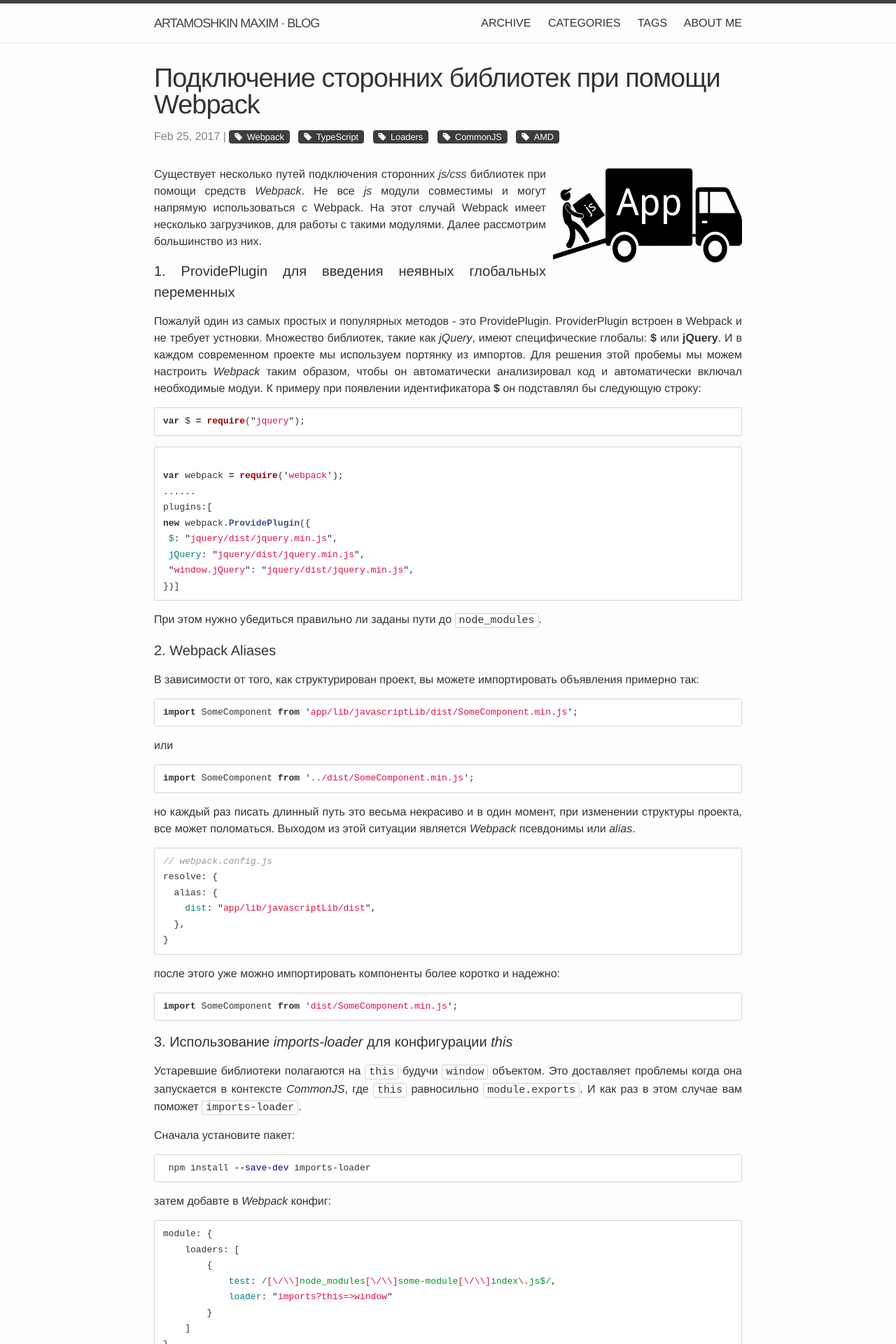
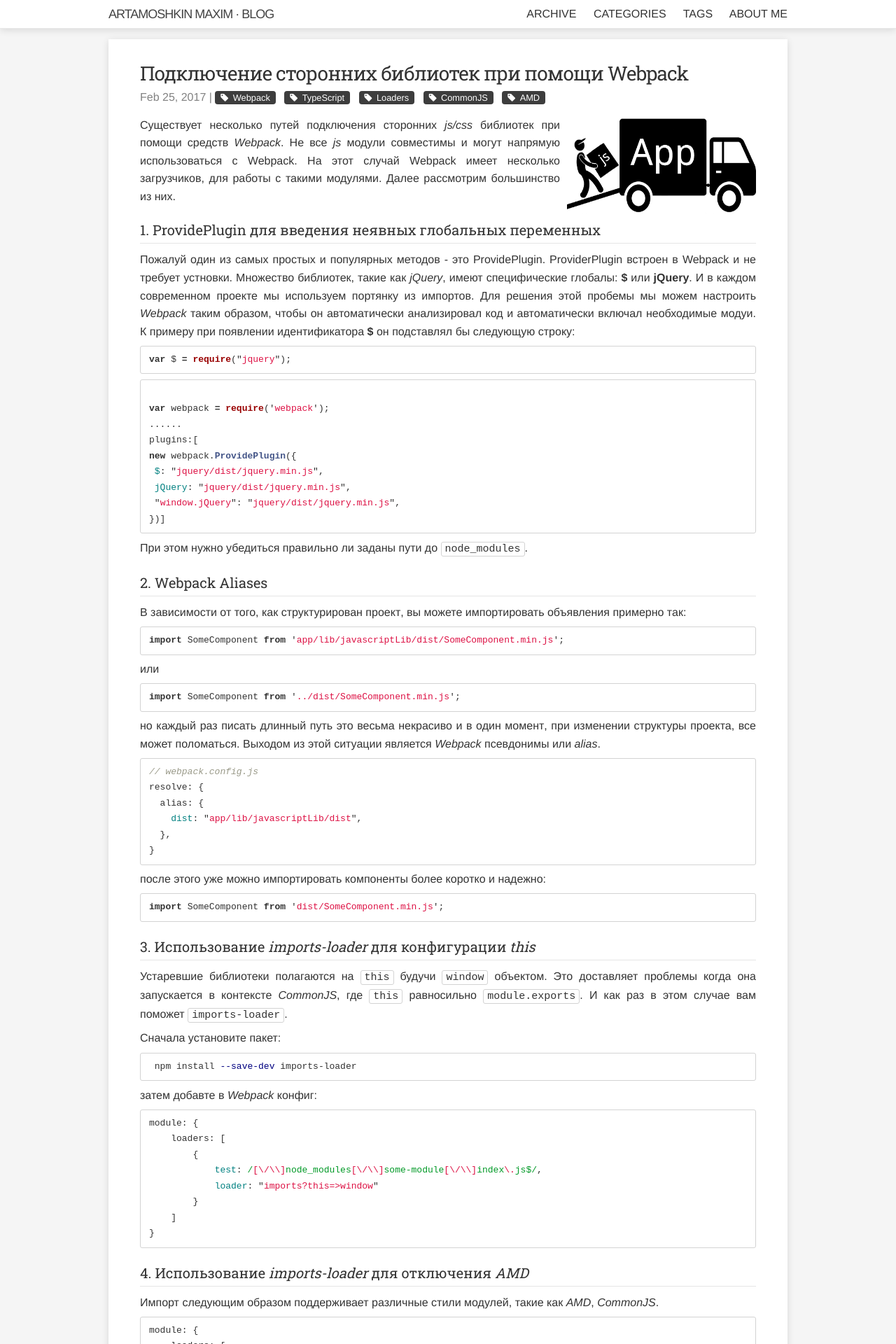
Before and after one commit to martamoshkin/blog.zverit.com, a Jekyll site: the page built from _posts/2017-2-25-webpack-loaders.md, in a window 1280 px wide. Shown: the top 1920 px of the page at 70% size. Built offline with Jekyll 4.4.1, drawn with Linux system fonts in a browser that asks for light colours; comment, search, counter and statistics services are not loaded.

Commit message:
material design init

```diff
--- a/_config.yml
+++ b/_config.yml
@@ -22,6 +22,7 @@ gems:
   - jekyll-sitemap
   - jekyll-feed
   - jekyll-minifier
+  - jekyll-pagination
 
 # Build settings
 markdown: kramdown
--- a/_includes/footer.html
+++ b/_includes/footer.html
@@ -6,7 +6,7 @@
           <li style="text-transform:uppercase">{{ site.title }}</li>
           <li><a href="mailto:{{ site.email }}">{{ site.email }}</a></li>
         </ul>
-        <a href="http://www.copyscape.com/" target="_blank"><img src="https://blog.zverit.com/assets/copyscape-banner-gray-110x36.png" width="110" height="36" border="0" alt="Protected by Copyscape" title="Protected by Copyscape Plagiarism Checker - Do not copy content from this page." /></a>
+        <a href="http://www.copyscape.com/"><img src="https://banners.copyscape.com/img/copyscape-seal-white-120x100.png" width="120" height="100" border="0" /></a>
       </div>
 		<link rel="publisher" href="https://plus.google.com/b/114908284667574282591" />
       <div class="footer-col footer-col-2">
--- a/_includes/head.html
+++ b/_includes/head.html
@@ -24,5 +24,6 @@
   <link rel="canonical" href="{{ page.url | replace:'index.html','' | prepend: site.baseurl | prepend: site.url }}" >
   <link rel="alternate" type="application/rss+xml" title="{{ site.title }}" href="{{ "/feed.xml" | prepend: site.baseurl | prepend: site.url }}">
   <link rel="shortcut icon" type="image/x-icon" href="{{ site.baseurl }}/favicon.png"/>
-
+  <link rel="stylesheet" id="bluth-googlefonts-css" href="https://fonts.googleapis.com/css?family=Roboto+Slab%3A400%7CArimo%3A400%2C400italic%2C700%2C700italic%7CArimo%3A400%2C700%7CRoboto+Slab%3A400&amp;subset=latin%2Ccyrillic&amp;ver=4.7.4" type="text/css" media="all">
+  <link rel="stylesheet" id="bluth-googlefonts-css" href="https://fonts.googleapis.com/css?family=Roboto+Slab%3A400%7CArimo%3A400%2C400italic%2C700%2C700italic%7CArimo%3A400%2C700%7CRoboto+Slab%3A400&amp;subset=latin%2Ccyrillic&amp;ver=4.7.4" type="text/css" media="all">
 </head>
--- a/_sass/_base.scss
+++ b/_sass/_base.scss
@@ -84,6 +84,7 @@ li {
  */
 h1, h2, h3, h4, h5, h6 {
     font-weight: $base-font-weight;
+    font-family: "Roboto Slab",serif;
 }
 
 /**
--- a/_sass/_layout.scss
+++ b/_sass/_layout.scss
@@ -2,9 +2,10 @@
  * Site header
  */
 .site-header {
-    border-top: 5px solid $grey-color-dark;
     border-bottom: 1px solid $grey-color-light;
-    min-height: 56px;
+    box-shadow: 0 0.005em 0.01em 0 rgba(0,0,0,.12),0 2px 10px 0 rgba(0,0,0,.12) !important;
+    min-height: 40px;
+    background-color: #fff;
 
     // Positioning context for the mobile navigation icon
     position: relative;
@@ -14,7 +15,7 @@
     font-size: 18px;
     text-transform: uppercase;
     font-weight: 300;
-    line-height: 56px;
+    line-height: 40px;
     letter-spacing: -1px;
     margin-bottom: 0;
     float: left;
@@ -27,7 +28,7 @@
 
 .site-nav {
     float: right;
-    line-height: 56px;
+    line-height: 40px;
 
     .menu-icon {
         display: none;
@@ -101,6 +102,7 @@
 .site-footer {
     border-top: 1px solid $grey-color-light;
     padding: $spacing-unit 0;
+    background-color: #212121;
 }
 
 .footer-heading {
@@ -117,6 +119,7 @@
 .footer-col-wrapper {
     font-size: 15px;
     color: $grey-color;
+
     margin-left: -$spacing-unit / 2;
     @extend %clearfix;
 }
@@ -168,6 +171,12 @@
 /**
  * Page content
  */
+
+ article {
+        padding: 35px 45px 22px 45px;
+        background: #fff;
+        box-shadow: 0 0.005em 0.01em 0 rgba(0,0,0,.12),0 2px 10px 0 rgba(0,0,0,.12) !important;
+ }
 .page-content {
     padding: $spacing-unit 0;
 }
@@ -183,6 +192,7 @@
 }
 
 .post-list {
+
     margin-left: 0;
     list-style: none;
 
@@ -195,6 +205,9 @@
     }
 
     > li {
+        padding: 15px 45px 22px 45px;
+        background: #fff;
+        box-shadow: 0 0.005em 0.01em 0 rgba(0,0,0,.12),0 2px 10px 0 rgba(0,0,0,.12) !important;
         margin-bottom: $spacing-unit;
     }
 }
@@ -264,9 +277,10 @@
     }
 }
 .post-title {
-    font-size: 38px;
+    font-size: 28px;
     letter-spacing: -1px;
     line-height: 1;
+    font-family: "Roboto Slab",serif;
 
     @include media-query($on-laptop) {
         font-size: 36px;
@@ -296,6 +310,9 @@
     h4 {
         font-size: 20px;
 
+        margin: 20px 0 10px 0;
+        padding-bottom: 5px;
+        box-shadow: 0 -1px 0 rgba(0,0,0,0.1) inset;
         @include media-query($on-laptop) {
             font-size: 18px;
         }
@@ -322,6 +339,10 @@
 	  filter: none;
 	  filter: none; /* IE 6-9 */
 	}
+
+    p{
+    line-height: 1.6;
+    }
 }
 
 .expo-section {
@@ -367,6 +388,7 @@
 }
 #mc_embed_signup form{
 	padding: 0;
+    background: #212121;
 }
 #mc_embed_signup .button{
 	background-color: #3d3d3d!important;
--- a/css/main.scss
+++ b/css/main.scss
@@ -6,16 +6,16 @@
 
 
 // Our variables
-$base-font-family: "Helvetica Neue", Helvetica, Arial, sans-serif;
+$base-font-family: "Arimo",Helvetica,sans-serif;;
 $base-font-size:   16px;
 $base-font-weight: 400;
 $small-font-size:  $base-font-size * 0.875;
 $base-line-height: 1.5;
 
-$spacing-unit:     30px;
+$spacing-unit:     15px;
 
 $text-color:       #333;
-$background-color: #fdfdfd;
+$background-color: #F5F5F5;
 $brand-color:      #303030;
 
 $grey-color:       #828282;
@@ -23,10 +23,10 @@ $grey-color-light: lighten($grey-color, 40%);
 $grey-color-dark:  darken($grey-color, 25%);
 
 // Width of the content area
-$content-width:    900px;
+$content-width:    1000px;
 
 $on-palm:          600px;
-$on-laptop:        900px;
+$on-laptop:        1000px;
 
 
 
```
